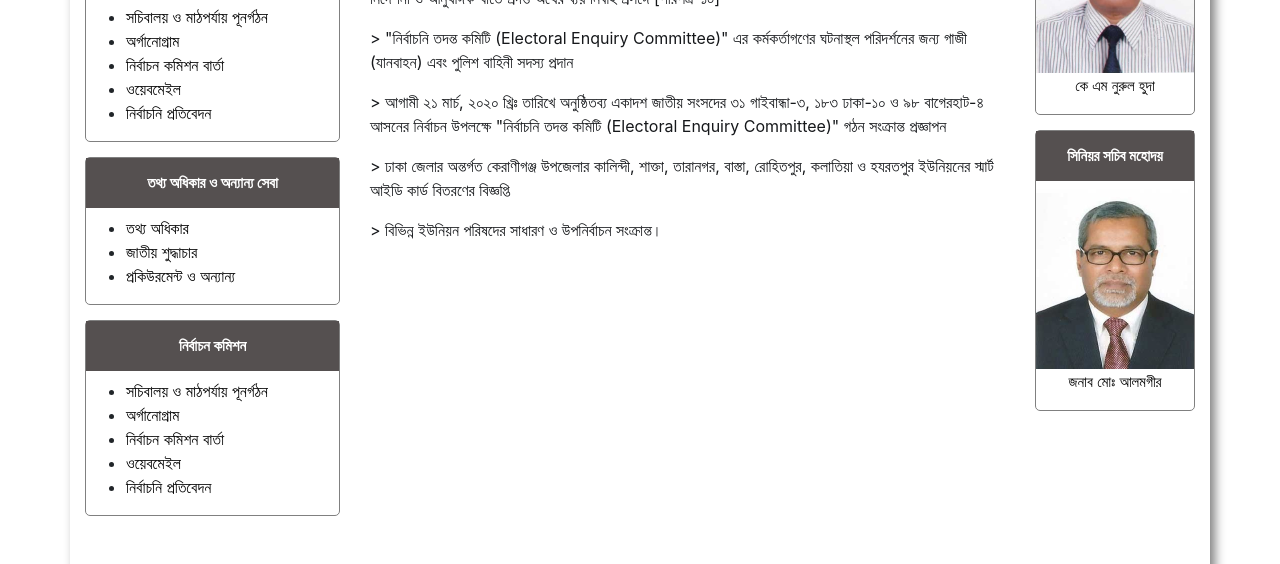
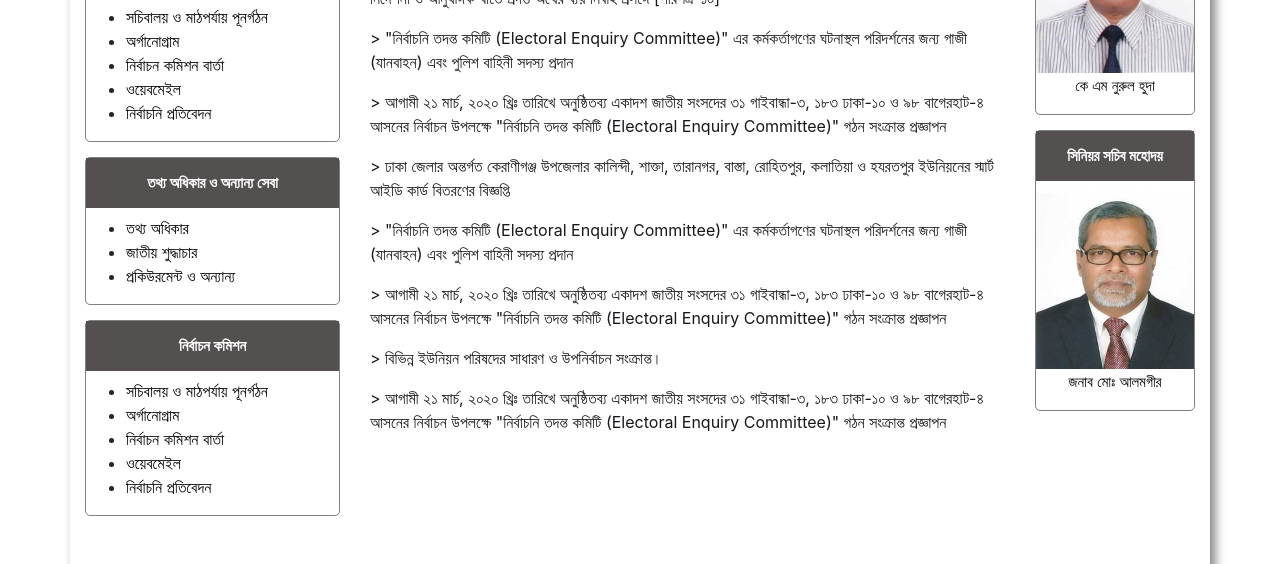
Before and after one commit to ma-fayez/Election-Commition, a plain HTML site: page index.html in a window 1280 px wide. Shown: the part 1000-1564 px from the top of the page. Drawn offline with nearby package versions, Linux system fonts and the light colour scheme.

Commit message:
Election Commission

```diff
--- a/index.html
+++ b/index.html
@@ -112,7 +112,8 @@
             </li>
           </ul>
         </div>
-    </nav><!--==========Nav=====-->
+      </nav>
+      <!--==========Nav=====-->
     </div>
 
     <!--==================End of Header Section=========-->
@@ -265,9 +266,23 @@
                 ঢাকা জেলার অন্তর্গত কেরাণীগঞ্জ উপজেলার কালিন্দী, শাক্তা, তারানগর, বাস্তা, রোহিতপুর, কলাতিয়া ও হযরতপুর
                 ইউনিয়নের স্মার্ট আইডি কার্ড বিতরণের বিজ্ঞপ্তি</a>
             </p>
+            <p> <a href=""> <span>&#62;</span>
+                "নির্বাচনি তদন্ত কমিটি (Electoral Enquiry Committee)" এর কর্মকর্তাগণের ঘটনাস্থল পরিদর্শনের জন্য গাজী
+                (যানবাহন) এবং পুলিশ বাহিনী সদস্য প্রদান</a>
+            </p>
+            <p> <a href=""> <span>&#62;</span>
+                আগামী ২১ মার্চ, ২০২০ খ্রিঃ তারিখে অনুষ্ঠিতব্য একাদশ জাতীয় সংসদের ৩১ গাইবান্ধা-৩, ১৮৩ ঢাকা-১০ ও ৯৮
+                বাগেরহাট-৪ আসনের নির্বাচন উপলক্ষে "নির্বাচনি তদন্ত কমিটি (Electoral Enquiry Committee)" গঠন সংক্রান্ত
+                প্রজ্ঞাপন</a>
+            </p>
 
             <p> <a href=""> <span>&#62;</span>
                 বিভিন্ন ইউনিয়ন পরিষদের সাধারণ ও উপনির্বাচন সংক্রান্ত।</a>
+            </p>
+             <p> <a href=""> <span>&#62;</span>
+                আগামী ২১ মার্চ, ২০২০ খ্রিঃ তারিখে অনুষ্ঠিতব্য একাদশ জাতীয় সংসদের ৩১ গাইবান্ধা-৩, ১৮৩ ঢাকা-১০ ও ৯৮
+                বাগেরহাট-৪ আসনের নির্বাচন উপলক্ষে "নির্বাচনি তদন্ত কমিটি (Electoral Enquiry Committee)" গঠন সংক্রান্ত
+                প্রজ্ঞাপন</a>
             </p>
           </div>
         </div>
@@ -278,7 +293,8 @@
         <div class="right-service-1">
           <h5 class="p-3">চলমান নির্বাচন</h5>
           <p>
-              <a href="#">জাতীয় সংসদের ৩১ গাইবান্ধা-৩, ১৮৩ ঢাকা-১০ ও ৯৮ বাগেরহাট-৪ নির্বাচনি এলাকার শূন্য আসনের নির্বাচন উপলক্ষে সময়সূচী ঘোষনা এবং রিটার্নিং অফিসার ও সহকারী রিটার্নিং অফিসার নিয়োগের প্রজ্ঞাপন </a>
+            <a href="#">জাতীয় সংসদের ৩১ গাইবান্ধা-৩, ১৮৩ ঢাকা-১০ ও ৯৮ বাগেরহাট-৪ নির্বাচনি এলাকার শূন্য আসনের নির্বাচন
+              উপলক্ষে সময়সূচী ঘোষনা এবং রিটার্নিং অফিসার ও সহকারী রিটার্নিং অফিসার নিয়োগের প্রজ্ঞাপন </a>
           </p>
         </div>
         <!--===============-->
@@ -302,13 +318,14 @@
 
 
       </div>
-    </div><!--==============End of Row============-->
+    </div>
+    <!--==============End of Row============-->
     <div class="footer">
       <p><a href="#">ব্যবহারের শর্তাবলী</a></p>
       <hr>
 
       <p class="copy">All Rights Reserved &copy; 2000 - 2020. <a href="#">Bangladesh Election Commission</a> <br><br>
-        <a href="https://www.facebook.com/muhammad.fayez.7902"><span>	&#10084;</span> Fayez</a>
+        <a href="https://www.facebook.com/muhammad.fayez.7902"><span> &#10084;</span> Fayez</a>
       </p>
 
     </div>
```
Lines whose indentation alone changed are shown as unchanged.
